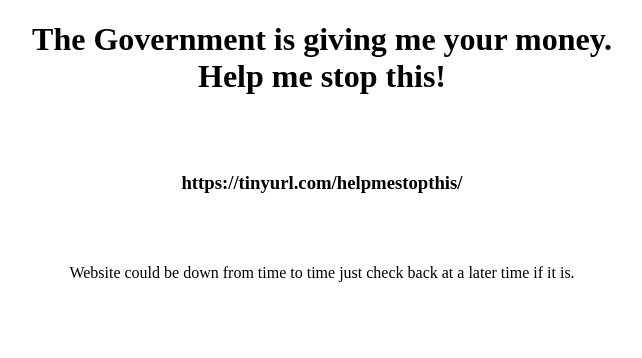
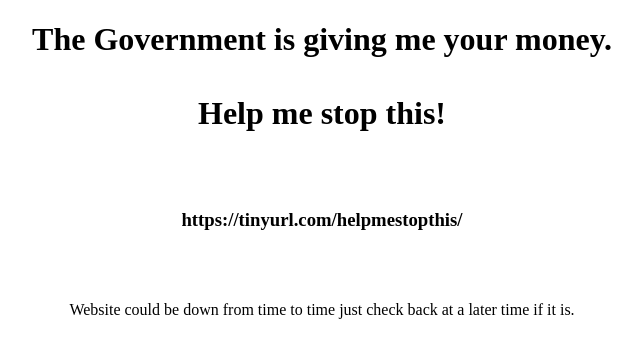
Before and after one commit to ancap012593/HelpMeStopThis, a plain HTML site: page flyer.html in a window 1280 px wide. Shown: the whole page, without its empty margins (318-960 px from the left). Drawn offline with Linux system fonts and the light colour scheme.

Commit message:
Update flyer.html

```diff
--- a/flyer.html
+++ b/flyer.html
@@ -12,7 +12,7 @@ h3 {text-align: center;}
     <title>Flyer</title>
 </head>
 <body>
-    <h1>The Government is giving me your money.<br>    Help me stop this!</h1>
+    <h1>The Government is giving me your money.<br><br> Help me stop this!</h1>
 <br><br>
 <h3>https://tinyurl.com/helpmestopthis/</h3>
 <br><br>
```
